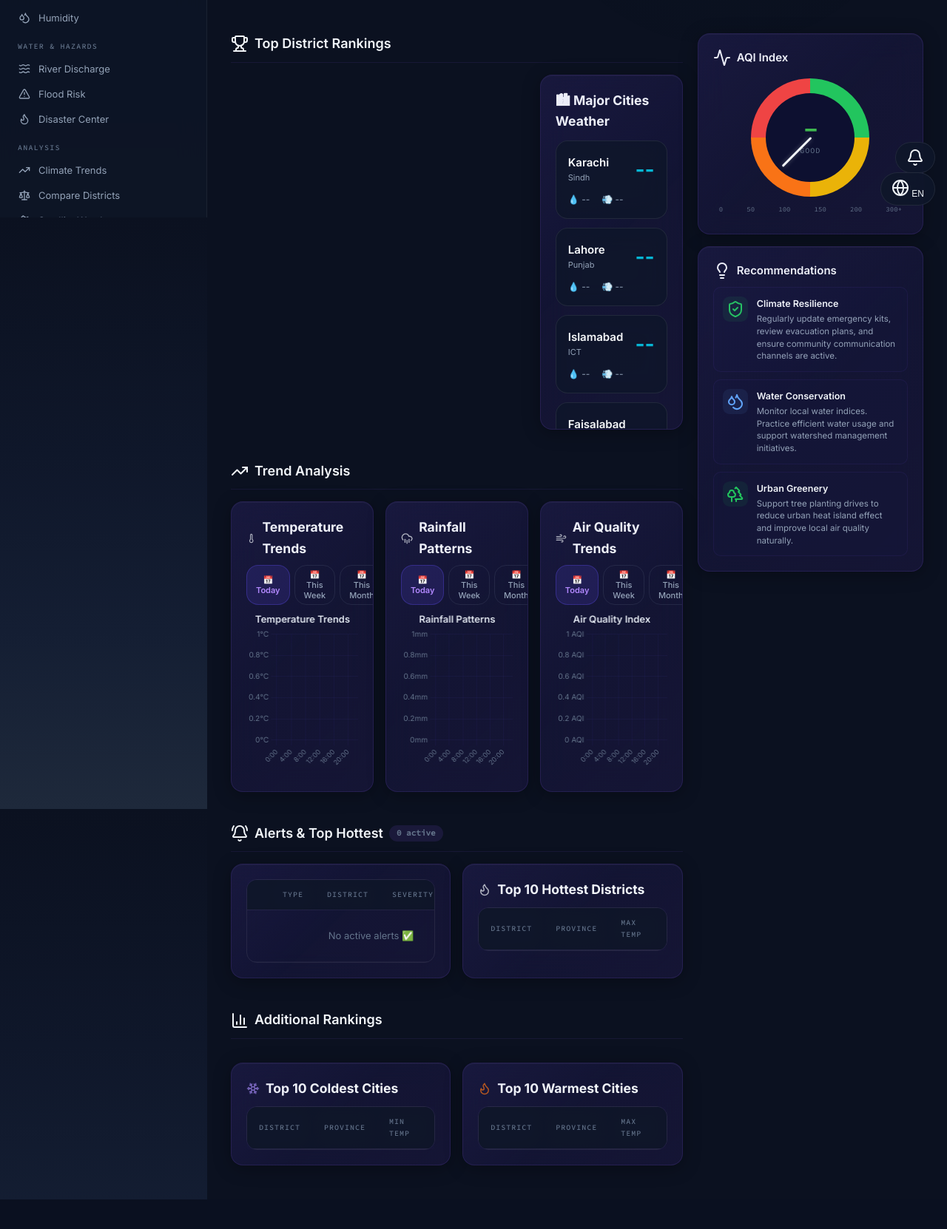
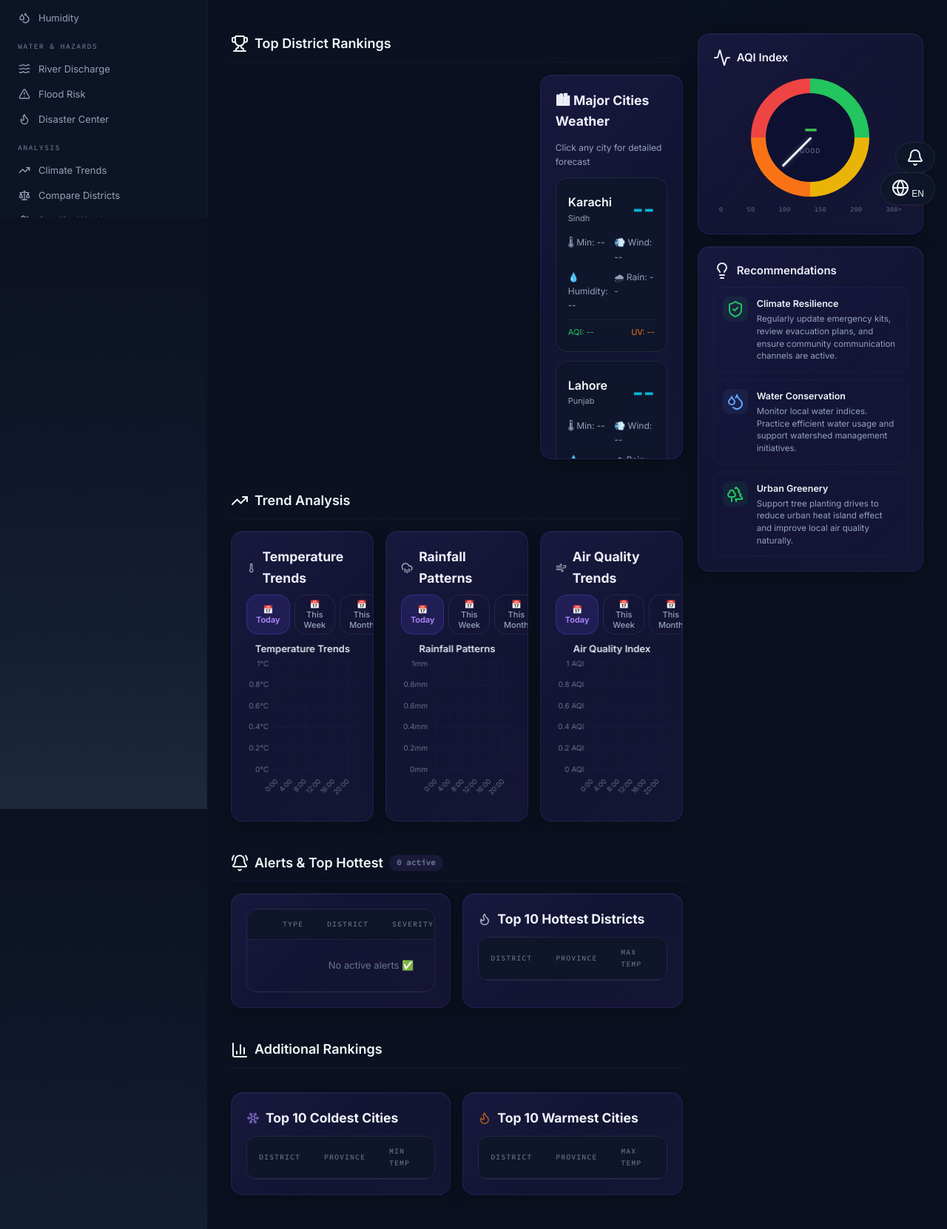
Before and after one commit to mishi29mk-art/climate-monitoring-system, a Flask app: page / in a window 1280 px wide. Shown: the part 506-2168 px from the top of the page at 74% size. Before the commit the page ends 2128 px from the top, so only its background shows below. Run offline with Flask 3, Linux system fonts and the light colour scheme; data that the repository does not hold is empty.

Commit message:
fix: city-weather setCityFilter + enhanced Major Cities cards with detailed weather

```diff
--- a/data/_meta_weather.json
+++ b/data/_meta_weather.json
@@ -1 +1 @@
-{"last_fetch": "2026-08-19 06:25:35", "districts": 56, "type": "weather"}
+{"last_fetch": "2026-08-19 06:45:11", "districts": 56, "type": "weather"}
--- a/static/js/app.js
+++ b/static/js/app.js
@@ -203,7 +203,7 @@
         }
         _loadingSections.add(id);
         const script = document.createElement('script');
-        script.src = `/static/js/sections/${id}.js?v=5`;
+        script.src = `/static/js/sections/${id}.js?v=6`;
         script.onload = () => { _loadedSections.add(id); _loadingSections.delete(id); resolve(); };
         script.onerror = () => { _loadingSections.delete(id); reject(new Error(`Failed to load ${id}.js`)); };
         document.body.appendChild(script);
--- a/static/js/sections/overview.js
+++ b/static/js/sections/overview.js
@@ -654,15 +654,17 @@
 
     function getCityWeather(city) {
         const d = weatherData[city.name] || {};
-        const fc = d.forecast || {};
-        const hourly = fc.hourly || {};
-        const temps = hourly.temperature_2m || [];
-        const humidity = hourly.relative_humidity_2m || [];
-        const wind = hourly.wind_speed_10m || [];
-        const currentTemp = temps.length ? Math.round(temps[0]) : null;
-        const currentHumidity = humidity.length ? Math.round(humidity[0]) : null;
-        const currentWind = wind.length ? Math.round(wind[0]) : null;
-        return {temp: currentTemp, humidity: currentHumidity, wind: currentWind};
+        const s = d.stats || {};
+        const aqi = aqiData[city.name];
+        return {
+            tempMax: s.temp_max_7d || null,
+            tempMin: s.temp_min_7d || null,
+            humidity: s.humidity_avg || null,
+            wind: s.wind_max_7d || null,
+            rain: s.rain_total_7d || null,
+            aqi: aqi?.stats?.aqi_max || null,
+            uv: s.uv_max_7d || null
+        };
     }
 
     function getTempColor(temp) {
@@ -672,6 +674,13 @@
         if (temp >= 25) return '#22c55e';
         if (temp >= 20) return '#3b82f6';
         return '#06b6d4';
+    }
+
+    function getAqiColor(aqi) {
+        if (aqi > 150) return '#ef4444';
+        if (aqi > 100) return '#f97316';
+        if (aqi > 50) return '#eab308';
+        return '#22c55e';
     }
 
     container.innerHTML = '';
@@ -689,24 +698,33 @@
     /* Major Cities Weather Cards */
     const cityCards = majorCities.map(city => {
         const w = getCityWeather(city);
-        const tempColor = getTempColor(w.temp);
-        return '<div class="city-weather-card" style="background:rgba(15,23,42,0.85);backdrop-filter:blur(15px);border:1px solid rgba(255,255,255,0.08);border-radius:16px;padding:16px;margin-bottom:12px;">' +
-            '<div style="display:flex;justify-content:space-between;align-items:center;margin-bottom:8px;">' +
+        const tempColor = getTempColor(w.tempMax);
+        const aqiColor = getAqiColor(w.aqi);
+        const aqiLabel = w.aqi > 150 ? 'Poor' : w.aqi > 100 ? 'Moderate' : w.aqi > 50 ? 'Good' : 'Excellent';
+        return '<div class="city-weather-card" onclick="loadSection(\'city-weather\');setTimeout(()=>setCityFilter(\'' + city.name + '\'),300)" style="background:rgba(15,23,42,0.85);backdrop-filter:blur(15px);border:1px solid rgba(255,255,255,0.08);border-radius:16px;padding:16px;margin-bottom:12px;cursor:pointer;transition:all 0.2s;" onmouseover="this.style.borderColor=\'rgba(167,139,250,0.3)\'" onmouseout="this.style.borderColor=\'rgba(255,255,255,0.08)\'">' +
+            '<div style="display:flex;justify-content:space-between;align-items:center;margin-bottom:10px;">' +
                 '<div>' +
-                    '<div style="font-size:15px;font-weight:600;color:#f8fafc;">' + city.name + '</div>' +
+                    '<div style="font-size:16px;font-weight:600;color:#f8fafc;">' + city.name + '</div>' +
                     '<div style="font-size:11px;color:#94a3b8;">' + city.province + '</div>' +
                 '</div>' +
-                '<div style="font-size:28px;font-weight:700;color:' + tempColor + ';">' + (w.temp != null ? w.temp + '°' : '--') + '</div>' +
+                '<div style="font-size:32px;font-weight:700;color:' + tempColor + ';">' + (w.tempMax != null ? Math.round(w.tempMax) + '°' : '--') + '</div>' +
             '</div>' +
-            '<div style="display:flex;gap:16px;font-size:12px;color:#94a3b8;">' +
-                '<span>💧 ' + (w.humidity != null ? w.humidity + '%' : '--') + '</span>' +
-                '<span>💨 ' + (w.wind != null ? w.wind + ' km/h' : '--') + '</span>' +
+            '<div style="display:grid;grid-template-columns:1fr 1fr;gap:8px;font-size:12px;color:#94a3b8;">' +
+                '<span>🌡 Min: ' + (w.tempMin != null ? Math.round(w.tempMin) + '°' : '--') + '</span>' +
+                '<span>💨 Wind: ' + (w.wind != null ? Math.round(w.wind) + ' km/h' : '--') + '</span>' +
+                '<span>💧 Humidity: ' + (w.humidity != null ? Math.round(w.humidity) + '%' : '--') + '</span>' +
+                '<span>🌧 Rain: ' + (w.rain != null ? Math.round(w.rain) + 'mm' : '--') + '</span>' +
+            '</div>' +
+            '<div style="margin-top:10px;padding-top:8px;border-top:1px solid rgba(255,255,255,0.06);display:flex;justify-content:space-between;font-size:11px;">' +
+                '<span style="color:' + aqiColor + ';">AQI: ' + (w.aqi != null ? Math.round(w.aqi) + ' (' + aqiLabel + ')' : '--') + '</span>' +
+                '<span style="color:#f97316;">UV: ' + (w.uv != null ? Math.round(w.uv * 10) / 10 : '--') + '</span>' +
             '</div>' +
         '</div>';
     }).join('');
 
-    c3.innerHTML = '<div class="card ov-glass" style="max-height:480px;overflow-y:auto;">' +
+    c3.innerHTML = '<div class="card ov-glass" style="max-height:520px;overflow-y:auto;">' +
         '<h3 style="margin-bottom:12px;">🏙 Major Cities Weather</h3>' +
+        '<p style="font-size:12px;color:#94a3b8;margin-bottom:12px;">Click any city for detailed forecast</p>' +
         cityCards +
     '</div>';
 }
--- a/templates/index.html
+++ b/templates/index.html
@@ -6,7 +6,7 @@
     <title>🌍 Climate Monitor — Pakistan</title>
     <script src="https://unpkg.com/lucide@latest"></script>
     <link rel="stylesheet" href="https://unpkg.com/leaflet@1.9.4/dist/leaflet.css"/>
-    <link rel="stylesheet" href="/static/css/style.css?v=5">
+    <link rel="stylesheet" href="/static/css/style.css?v=6">
 </head>
 <body>
 <a href="#main-content" class="skip-link" style="position:absolute;top:-100px;left:0;background:var(--accent);color:#000;padding:8px 16px;z-index:9999;border-radius:0 0 8px 0;font-size:14px;text-decoration:none" onfocus="this.style.top='0'" onblur="this.style.top='-100px'">Skip to main content</a>
@@ -125,7 +125,7 @@
 <script src="/static/js/flood-replay-map.js?v=2"></script>
 <script src="/static/js/maps.js?v=2"></script>
 <script src="/static/js/charts.js?v=2"></script>
-<script src="/static/js/app.js?v=5"></script>
+<script src="/static/js/app.js?v=6"></script>
 <script src="/static/js/sections/alert-settings.js?v=2"></script>
 <script>
 // Prevent alert-settings.js from being loaded again by loadSectionScript
```
Also changed, not shown: static/js/sections/city-weather.js (+13 -1 lines).
